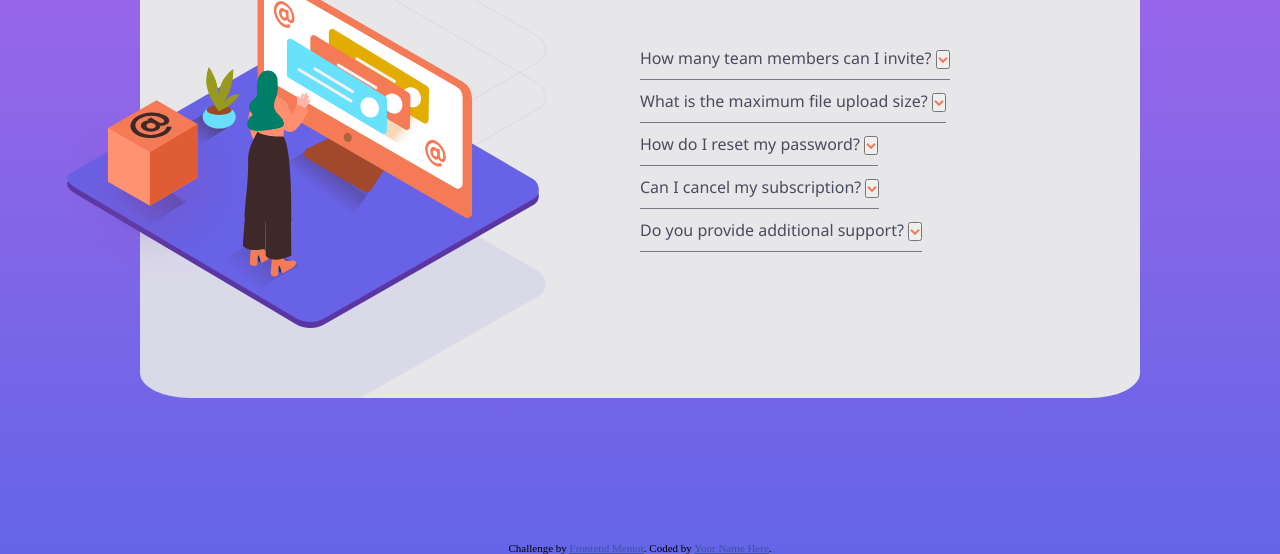
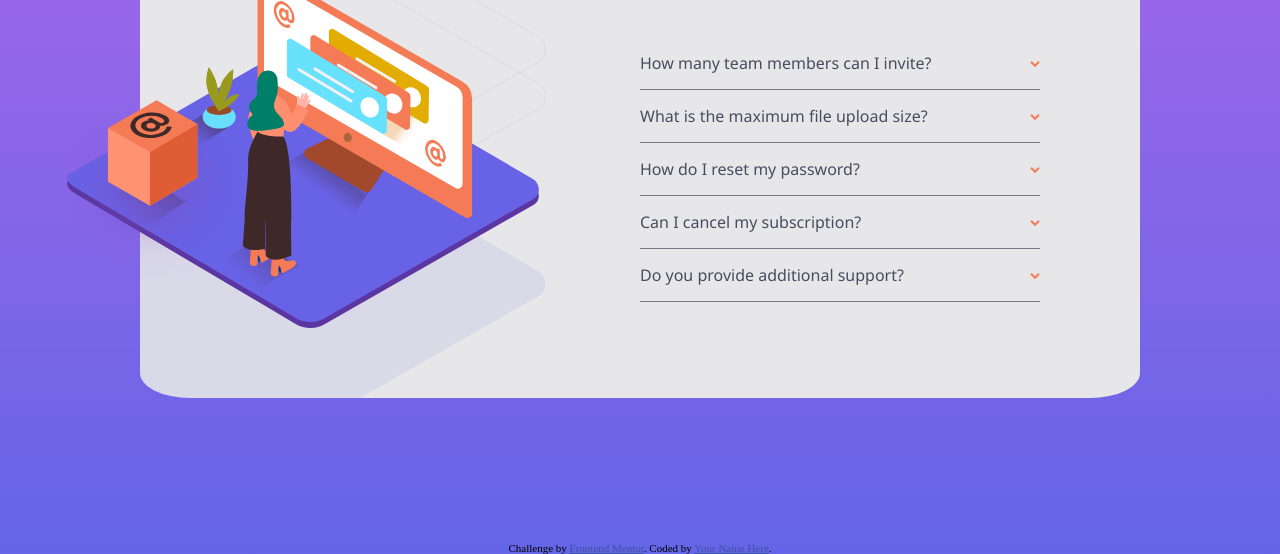
Before and after one commit to eike3237/faq-accordion-card-main, a plain HTML site: page index.html in a window 1280 px wide. Shown: the part 246-800 px from the top of the page. Drawn offline with Linux system fonts and the light colour scheme; a web font is replaced by a local one.

Commit message:
Desktop Version Finished

```diff
--- a/index.html
+++ b/index.html
@@ -27,8 +27,8 @@
     <div class="faq_main"> <!-- Bloco_Elemento--... -->
 
       <h1>FAQ</h1>
-      <div class="faq_question">How many team members can I invite?
-        <button type="button" class="btn_show-more" onClick="showAnswer('ans_1')">
+      <div class="faq_question" id="faq_question1">How many team members can I invite?
+        <button type="button" class="btn_show-more" onClick="showAnswer('ans_1', 'faq_question1')"> <!--ALTERANDO COM ID=FAQ_QUESTION1 A COR E PESO DA PERGUNTA SELECIONADA-->
           <img src="images/icon-arrow-down.svg" alt="show-more" />
         </button>
       </div>
@@ -37,8 +37,8 @@
         team members for the Premium plan.
       </div>
 
-      <div class="faq_question">What is the maximum file upload size?
-        <button type="button" class="btn_show-more" onClick="showAnswer('ans_2')">
+      <div class="faq_question" id="faq_question2">What is the maximum file upload size?
+        <button type="button" class="btn_show-more" onClick="showAnswer('ans_2', 'faq_question2')">
           <img src="images/icon-arrow-down.svg" alt="show-more"/>
         </button>
       </div>
@@ -46,8 +46,8 @@
         No more than 2GB. All files in your account must fit your allotted storage space.
       </div>
 
-      <div class="faq_question">How do I reset my password?
-        <button type="button" class="btn_show-more" onClick="showAnswer('ans_3')">
+      <div class="faq_question" id="faq_question3">How do I reset my password?
+        <button type="button" class="btn_show-more" onClick="showAnswer('ans_3', 'faq_question3')">
           <img src="images/icon-arrow-down.svg" alt="show-more"/>
         </button>
       </div>
@@ -56,8 +56,8 @@
         A reset link will be emailed to you.
       </div>
 
-      <div class="faq_question">Can I cancel my subscription?
-        <button type="button" class="btn_show-more" onClick="showAnswer('ans_4')">
+      <div class="faq_question" id="faq_question4">Can I cancel my subscription?
+        <button type="button" class="btn_show-more" onClick="showAnswer('ans_4', 'faq_question4')">
           <img src="images/icon-arrow-down.svg" alt="show-more"/>
         </button>
       </div>
@@ -65,8 +65,8 @@
         Yes! Send us a message and we’ll process your request no questions asked.
       </div>
 
-      <div class="faq_question">Do you provide additional support?
-        <button type="button" class="btn_show-more" onClick="showAnswer('ans_5')">
+      <div class="faq_question" id="faq_question5">Do you provide additional support?
+        <button type="button" class="btn_show-more" onClick="showAnswer('ans_5', 'faq_question5')">
           <img src="images/icon-arrow-down.svg" alt="show-more"/>
         </button>
       </div>
--- a/script.js
+++ b/script.js
@@ -1,7 +1,12 @@
-function showAnswer (id) {
+function showAnswer (id, faq_quest) {
+
     if (document.getElementById(id).style.display === 'block') {
         document.getElementById(id).style.display = 'none';
+        document.getElementById(faq_quest).style.color = 'hsl(237, 12%, 33%)'; /*Terminar de colocar Weight na cor pra dar destaque, alterando somente o primeiro elemento*/
+        document.getElementById(faq_quest).style.fontWeight = 400;
     } else {
         document.getElementById(id).style.display = 'block';
+        document.getElementById(faq_quest).style.color = 'hsl(238, 29%, 16%)';
+        document.getElementById(faq_quest).style.fontWeight = 700;
     }
 }
--- a/style.css
+++ b/style.css
@@ -75,13 +75,32 @@ section {
     color: hsl(237, 12%, 33%);
     font-size: 16px;
     font-weight: 400;
-    max-width: fit-content;
+    width: 400px;
 
-    padding: 10px 0;
+    padding: 15px 0;
     border-bottom: solid hsl(240, 6%, 50%) 1px;
+
+    display: flex;
+    justify-content: space-between;
 }
 
 /* ANSWERS */
-.faq_answer {
+.faq_answer { /*To show and Hide answer*/
     display: none;
+
+    width: 375px;
+    color: hsl(240, 6%, 50%);
+    font-size: 14px;
+
+    margin-top: 14px;
+    line-height: 1.5;
+
 }
+
+.faq_question button {
+    border: none;
+    border-radius: 50%;
+    cursor: pointer;
+    outline-style: none; /*Hide outline when button is clicked*/
+    background: none;
+}
```
